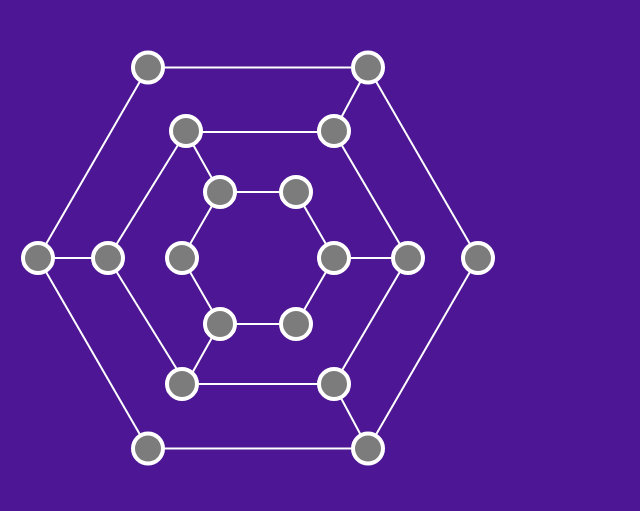
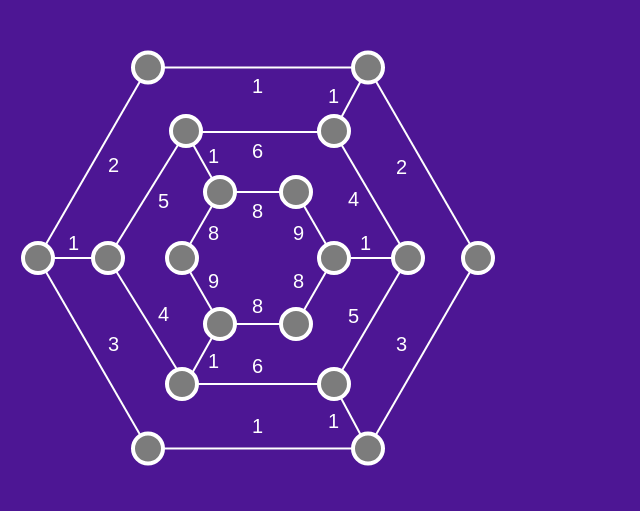
Before and after one commit to KOUSHIK08026/DT1, a plain HTML site: page index.html in a window 1280 px wide. Shown: the whole page, without its empty margins (0-640 px from the left). Drawn offline with Linux system fonts and the light colour scheme.

Commit message:
Added scores

```diff
--- a/index.html
+++ b/index.html
@@ -12,20 +12,32 @@
 
         <!-- Edge Bridges (connecting inner points to outer) -->
       <line x1="360" y1="59.48" x2="326" y2="123" stroke="white" stroke-width="2"/> <!-- Top right bridge -->
+      <text x="320" y="95" font-family="sans-serif" font-size="20px" fill="white">1</text>
       <line x1="178" y1="124" x2="206" y2="174" stroke="white" stroke-width="2"/> <!-- Top left bridge -->
+      <text x="200" y="155" font-family="sans-serif" font-size="20px" fill="white">1</text>
       <line x1="30"  y1="250"  x2="100" y2="250" stroke="white" stroke-width="2"/> <!-- Mid left bridge -->
+      <text x="60" y="242" font-family="sans-serif" font-size="20px" fill="white">1</text>
       <line x1="400" y1="250"  x2="343" y2="250" stroke="white" stroke-width="2"/> <!-- Mid right bridge -->
+      <text x="352" y="242" font-family="sans-serif" font-size="20px" fill="white">1</text>
       <line x1="178" y1="376"  x2="206" y2="326" stroke="white" stroke-width="2"/> <!-- Bottom left bridge -->
+      <text x="200" y="360" font-family="sans-serif" font-size="20px" fill="white">1</text>
       <line x1="360" y1="440.52" x2="326" y2="377" stroke="white" stroke-width="2"/> <!-- Bottom right bridge -->
+      <text x="320" y="420" font-family="sans-serif" font-size="20px" fill="white">1</text>
 
       <!-- ===== OUTER HEXAGON ===== -->
       <!-- Outer Connecting Lines -->
       <line x1="140" y1="59.48" x2="360" y2="59.48" stroke="white" stroke-width="2"/> <!-- Top edge -->
+      <text x="244" y="85" font-family="sans-serif" font-size="20px" fill="white">1</text>
       <line x1="140" y1="440.52" x2="360" y2="440.52" stroke="white" stroke-width="2"/> <!-- Bottom edge -->
-      <line x1="360" y1="59.48" x2="470" y2="250" stroke="white" stroke-width="2"/>
-      <line x1="470" y1="250" x2="360" y2="440.52" stroke="white" stroke-width="2"/>
-      <line x1="140" y1="59.48" x2="30"  y2="250" stroke="white" stroke-width="2"/>
-      <line x1="30"  y1="250" x2="140" y2="440.52" stroke="white" stroke-width="2"/>
+      <text x="244" y="425" font-family="sans-serif" font-size="20px" fill="white">1</text>
+      <line x1="360" y1="59.48" x2="470" y2="250" stroke="white" stroke-width="2"/> <!-- Top left -->
+      <text x="100" y="164" font-family="sans-serif" font-size="20px" fill="white">2</text>
+      <line x1="470" y1="250" x2="360" y2="440.52" stroke="white" stroke-width="2"/> <!-- Bottom left -->
+      <text x="100" y="343" font-family="sans-serif" font-size="20px" fill="white">3</text>
+      <line x1="140" y1="59.48" x2="30"  y2="250" stroke="white" stroke-width="2"/> <!-- Top right -->
+      <text x="388" y="166" font-family="sans-serif" font-size="20px" fill="white">2</text>
+      <line x1="30"  y1="250" x2="140" y2="440.52" stroke="white" stroke-width="2"/> <!-- Bottom right -->
+      <text x="388" y="343" font-family="sans-serif" font-size="20px" fill="white">3</text>
 
       <!-- Outer Circles -->
       <circle cx="140" cy="59.48" r="15" class="circ"/>    <!-- Outer Top Left -->
@@ -41,11 +53,17 @@
       <!-- ===== MID HEXAGON ===== -->
       <!-- Mid Hexagon Edges -->
       <line x1="178" y1="124" x2="326" y2="124" stroke="white" stroke-width="2"/> <!-- Top edge -->
+      <text x="244" y="150" font-family="sans-serif" font-size="20px" fill="white">6</text>
       <line x1="178" y1="376" x2="326" y2="376" stroke="white" stroke-width="2"/> <!-- Bottom edge -->
+      <text x="244" y="365" font-family="sans-serif" font-size="20px" fill="white">6</text>
       <line x1="100" y1="250" x2="178" y2="124" stroke="white" stroke-width="2"/> <!-- Top left -->
+      <text x="150" y="200" font-family="sans-serif" font-size="20px" fill="white">5</text>
       <line x1="100" y1="250" x2="178" y2="376" stroke="white" stroke-width="2"/> <!-- Bottom left -->
+      <text x="150" y="313" font-family="sans-serif" font-size="20px" fill="white">4</text>
       <line x1="400" y1="250" x2="326" y2="124" stroke="white" stroke-width="2"/> <!-- Top right -->
+      <text x="340" y="198" font-family="sans-serif" font-size="20px" fill="white">4</text>
       <line x1="400" y1="250" x2="326" y2="376" stroke="white" stroke-width="2"/> <!-- Bottom right -->
+      <text x="340" y="315" font-family="sans-serif" font-size="20px" fill="white">5</text>
 
       <!-- Mid Hexagon Circles -->
       <circle cx="178" cy="123" r="15" class="circ"/>   <!-- Mid Top Left -->
@@ -59,11 +77,17 @@
       <!-- ===== INNER HEXAGON (Centered at 250,250, Radius ~76) ===== -->
       <!-- Inner Hexagon Edges -->
       <line x1="212" y1="184" x2="288" y2="184" stroke="white" stroke-width="2"/> <!-- Top edge -->
+       <text x="244" y="210" font-family="sans-serif" font-size="20px" fill="white">8</text>
       <line x1="212" y1="316" x2="288" y2="316" stroke="white" stroke-width="2"/> <!-- Bottom edge -->
+      <text x="244" y="305" font-family="sans-serif" font-size="20px" fill="white">8</text>
       <line x1="174" y1="250" x2="212" y2="184" stroke="white" stroke-width="2"/> <!-- Top left -->
+      <text x="200" y="232" font-family="sans-serif" font-size="20px" fill="white">8</text>
       <line x1="174" y1="250" x2="212" y2="316" stroke="white" stroke-width="2"/> <!-- Bottom left -->
+      <text x="200" y="280" font-family="sans-serif" font-size="20px" fill="white">9</text>
       <line x1="326" y1="250" x2="288" y2="184" stroke="white" stroke-width="2"/> <!-- Top right -->
+      <text x="285" y="232" font-family="sans-serif" font-size="20px" fill="white">9</text>
       <line x1="326" y1="250" x2="288" y2="316" stroke="white" stroke-width="2"/> <!-- Bottom right -->
+      <text x="285" y="280" font-family="sans-serif" font-size="20px" fill="white">8</text>
 
       <!-- Inner Hexagon Circles -->
       <circle cx="212" cy="184" r="15" class="circ"/>   <!-- Inner Top Left -->
```
Also changed, not shown: 1 other file.
